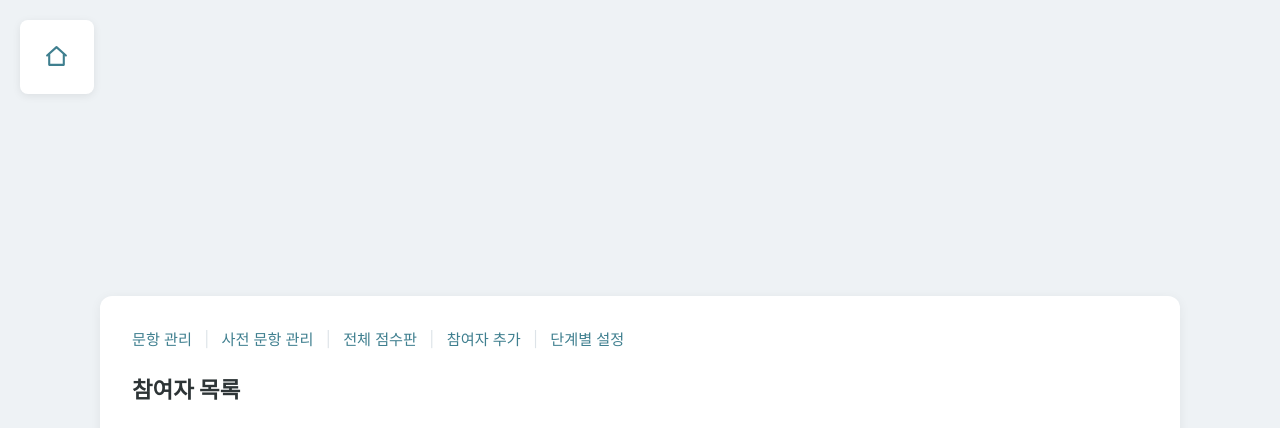
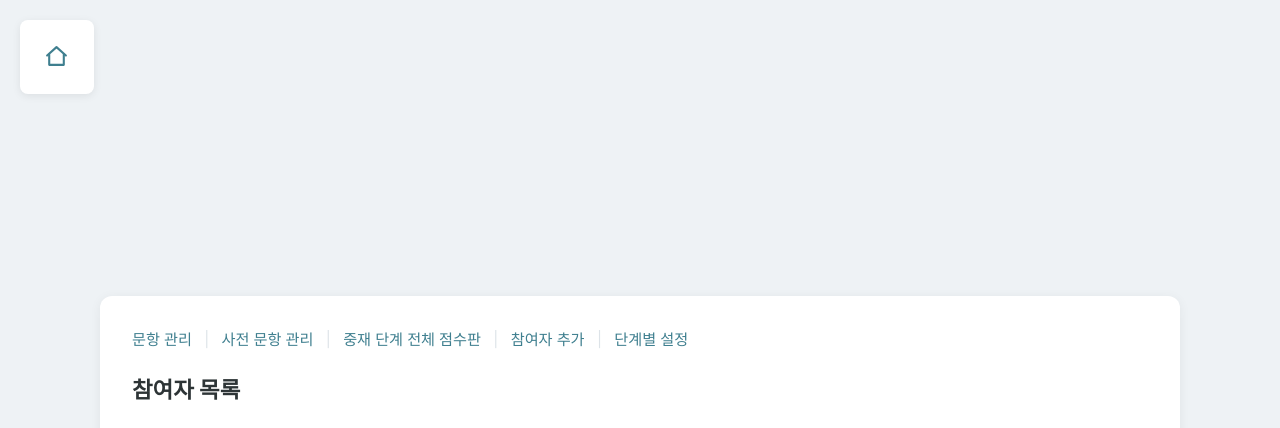
Before and after one commit to RCNR/ASD_communication_practice_system, a Python web app: template app/templates/admin_dashboard.html in a window 1280 px wide. Shown: the top 428 px of the page. Run offline with Jinja, Linux system fonts and the light colour scheme; the template is opened without the code that fills it, so the values that code supplies are empty.

Commit message:
점수판 이름 수정

```diff
--- a/app/templates/admin_dashboard.html
+++ b/app/templates/admin_dashboard.html
@@ -16,7 +16,7 @@
       <span class="sep">|</span>
       <a href="/admin/pretraining-items">사전 문항 관리</a>
       <span class="sep">|</span>
-      <a href="/admin/scores">전체 점수판</a>
+      <a href="/admin/scores">중재 단계 전체 점수판</a>
       <span class="sep">|</span>
       <a href="/admin/participants/new">참여자 추가</a>
       <span class="sep">|</span>
--- a/app/templates/admin_scores.html
+++ b/app/templates/admin_scores.html
@@ -4,7 +4,7 @@
   <meta charset="utf-8" />
   <meta name="viewport" content="width=device-width, initial-scale=1" />
   <link rel="stylesheet" href="/static/style.css" />
-  <title>전체 점수판 - ASD Communication Practice System</title>
+  <title>중재 단계 전체 점수판 - ASD Communication Practice System</title>
 </head>
 <body>
   <div class="card card-wide">
```
